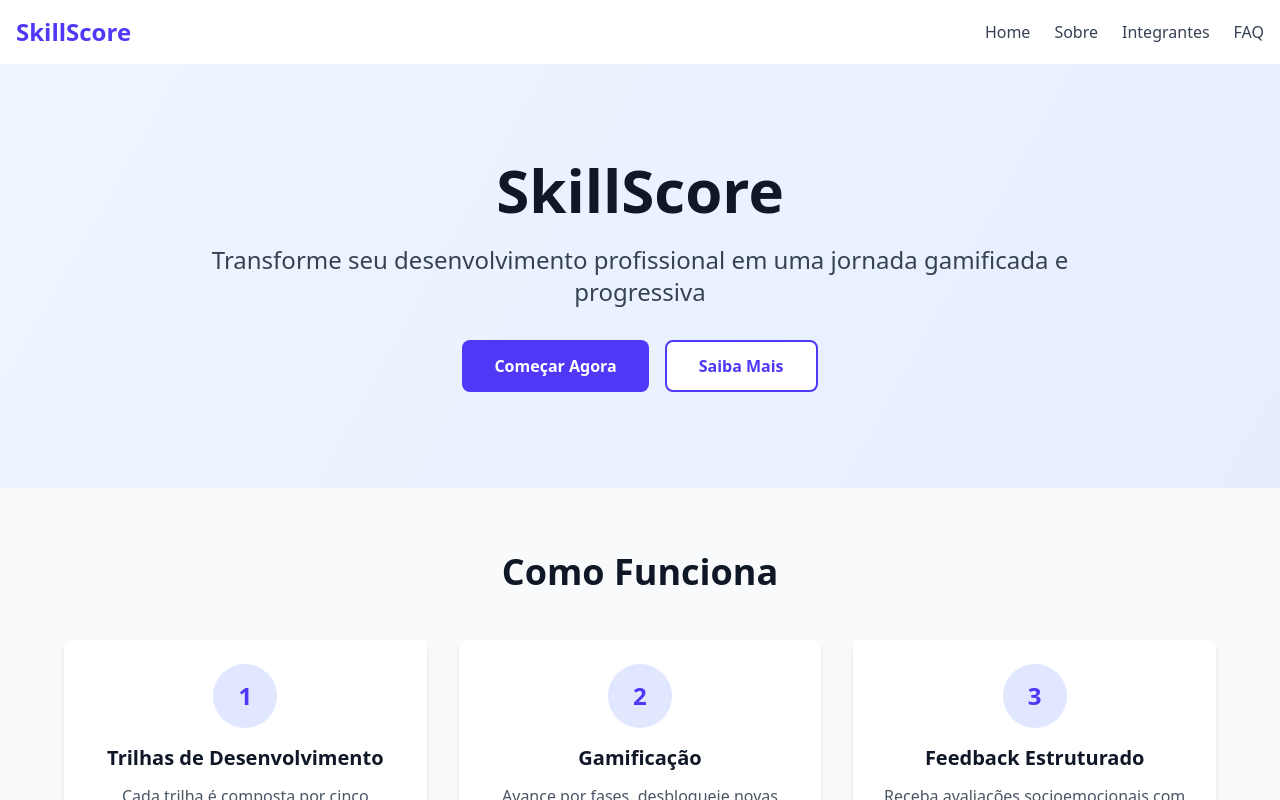
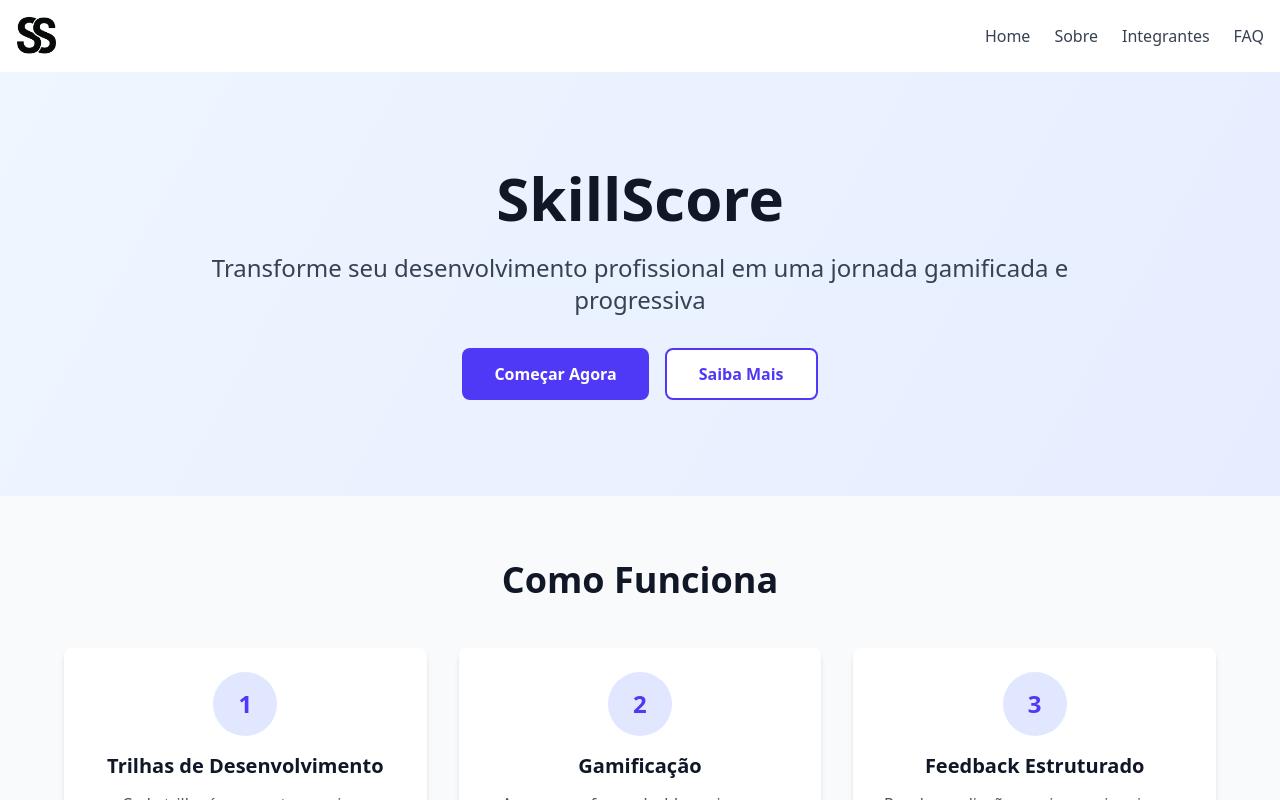
Before and after one commit to TriCode-GS/SkillScore, a React (Vite) app: page / in a window 1280 px wide. Shown: the top 800 px of the page. Built offline with nearby package versions, Linux system fonts and the light colour scheme.

Commit message:
feat: incluida logo do produto no cabeçalho

```diff
--- a/src/Components/Cabecalho/Cabecalho.tsx
+++ b/src/Components/Cabecalho/Cabecalho.tsx
@@ -24,8 +24,12 @@ const Cabecalho = ({ onNavigate }: CabecalhoProps) => {
             onClick={(e) => handleClick(e, 'home')}
             className="text-xl sm:text-2xl font-bold text-indigo-600"
           >
-            SkillScore
-          </a>
+            <img
+              src="/LogoSkillScore.png"
+              alt="SkillScore"
+              className="h-8 sm:h-10 w-auto"
+            />
+            </a>
           <div className="hidden md:flex items-center gap-6">
             <a
               href="/"
```
